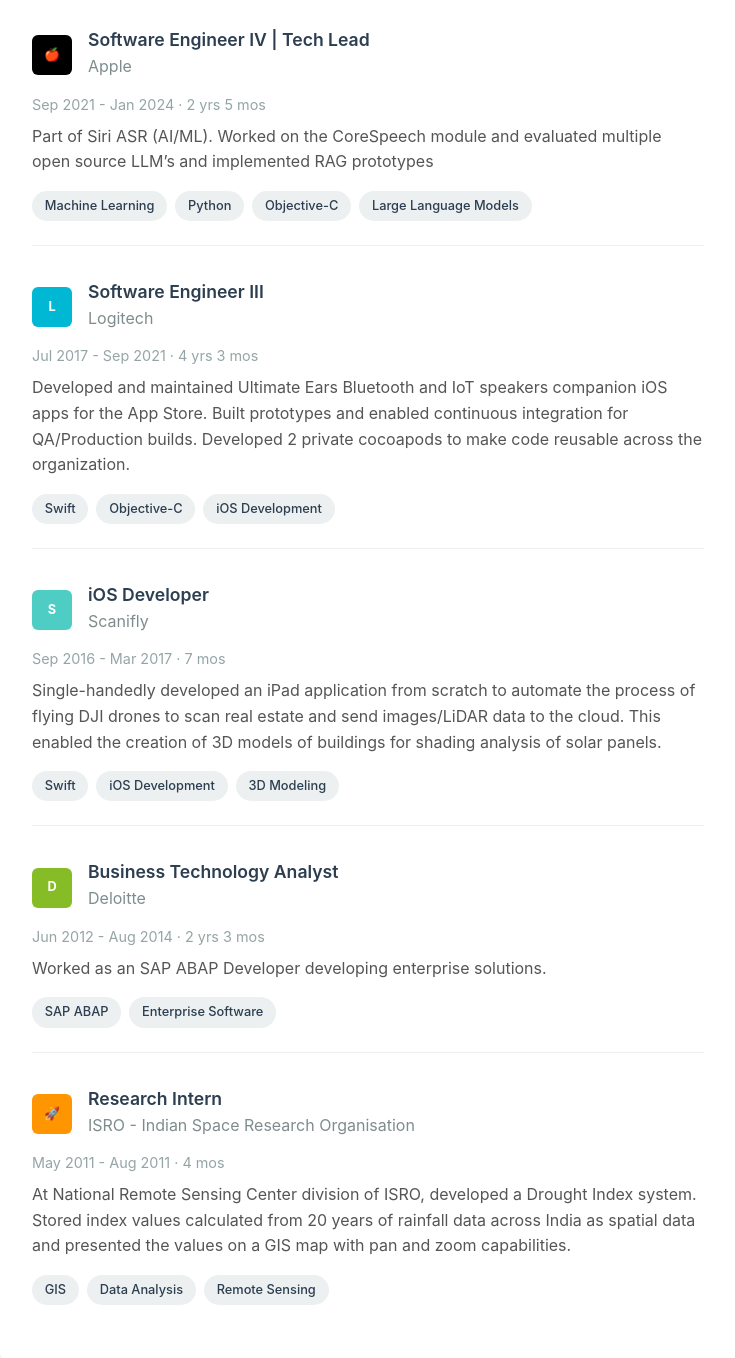
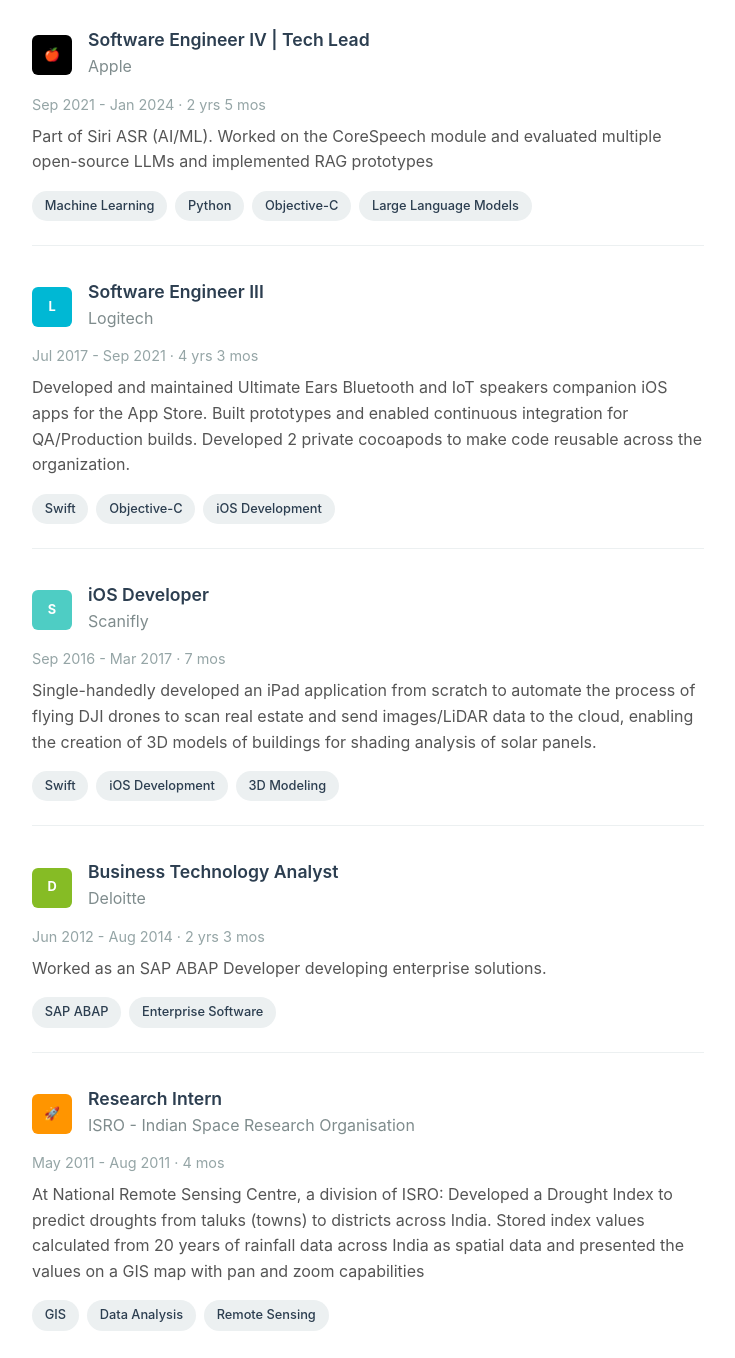
Before and after one commit to nithinrgaddam/nithin.ai, a plain HTML site: page index.html in a window 1280 px wide. Shown: the part 960-2318 px from the top of the page, without its empty margins (272-1007 px from the left). Drawn offline with Linux system fonts and the light colour scheme.

Commit message:
Fix typos and improve clarity in job descriptions

```diff
--- a/index.html
+++ b/index.html
@@ -284,7 +284,7 @@
                 </div>
                 <div class="duration">Sep 2021 - Jan 2024 · 2 yrs 5 mos</div>
                 <div class="job-description">
-                    Part of Siri ASR (AI/ML). Worked on the CoreSpeech module and evaluated multiple open source LLM’s and implemented RAG prototypes
+                    Part of Siri ASR (AI/ML). Worked on the CoreSpeech module and evaluated multiple open-source LLMs and implemented RAG prototypes
                 </div>
                 <div class="skills">
                     <span class="skill-tag">Machine Learning</span>
@@ -323,7 +323,7 @@
                 </div>
                 <div class="duration">Sep 2016 - Mar 2017 · 7 mos</div>
                 <div class="job-description">
-                    Single-handedly developed an iPad application from scratch to automate the process of flying DJI drones to scan real estate and send images/LiDAR data to the cloud. This enabled the creation of 3D models of buildings for shading analysis of solar panels.
+                    Single-handedly developed an iPad application from scratch to automate the process of flying DJI drones to scan real estate and send images/LiDAR data to the cloud, enabling the creation of 3D models of buildings for shading analysis of solar panels.
                 </div>
                 <div class="skills">
                     <span class="skill-tag">Swift</span>
@@ -360,7 +360,9 @@
                 </div>
                 <div class="duration">May 2011 - Aug 2011 · 4 mos</div>
                 <div class="job-description">
-                    At National Remote Sensing Center division of ISRO, developed a Drought Index system. Stored index values calculated from 20 years of rainfall data across India as spatial data and presented the values on a GIS map with pan and zoom capabilities.
+                    At National Remote Sensing Centre, a division of ISRO:
+                    Developed a Drought Index to predict droughts from taluks (towns) to districts across India.
+                    Stored index values calculated from 20 years of rainfall data across India as spatial data and presented the values on a GIS map with pan and zoom capabilities
                 </div>
                 <div class="skills">
                     <span class="skill-tag">GIS</span>
```
